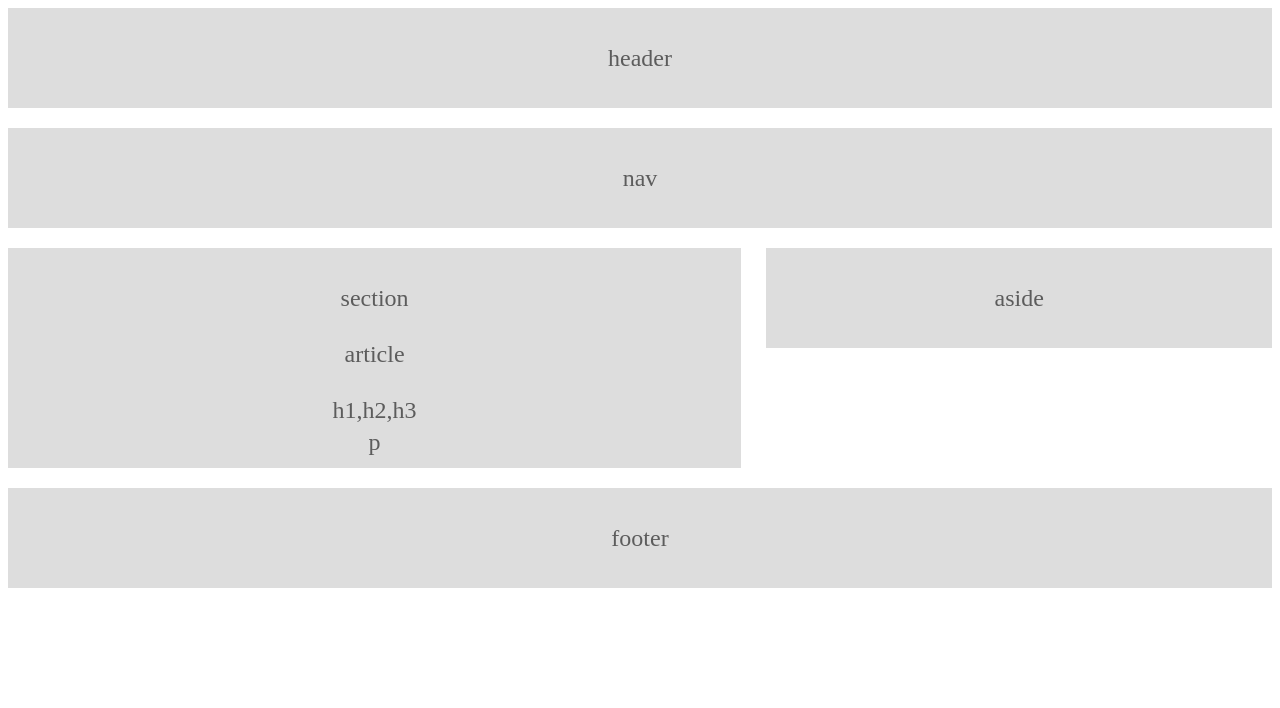
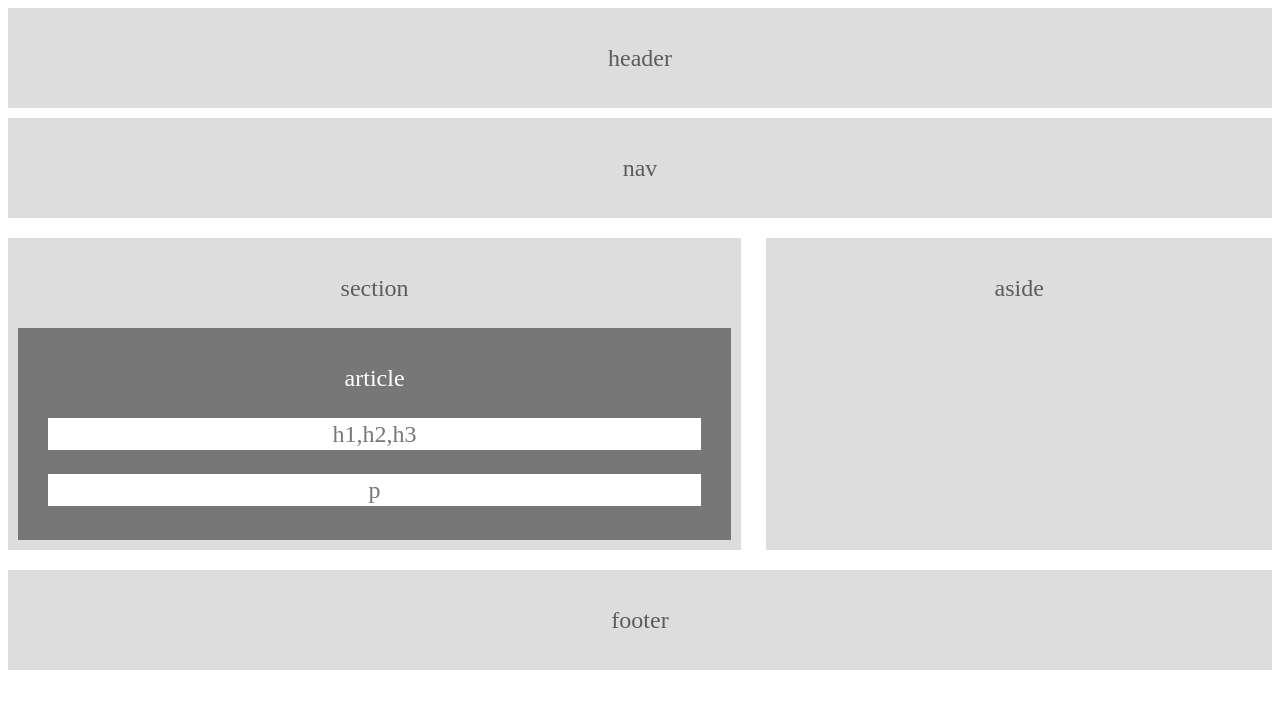
Before and after one commit to mriguez777/HW-Wireframe, a plain HTML site: page index.html in a window 1280 px wide. Drawn offline with Linux system fonts and the light colour scheme.

Commit message:
changed padding size for article section. added background color to headertags and ptags section. added height to the aside section to match the section section.

```diff
--- a/index.html
+++ b/index.html
@@ -19,11 +19,14 @@
 
   <section class="left">
     <p>section</p>
-    <div>
+    <div class="article">
       <p>article</p>
-        <row>h1,h2,h3</row>
-        <br/>
-        <row>p</row>
+      <div id="headertags">
+        <p>h1,h2,h3</p>
+      </div>
+      <div id="ptags">
+        <p>p</p>
+      </div>
     </div>
   </section>
 
--- a/style.css
+++ b/style.css
@@ -12,7 +12,7 @@
 
   header {
     padding: 10px;
-    margin-bottom: 20px;
+    margin-bottom: 10px;
     color: rgb(92, 92, 92);
     background: #ddd;
   }
@@ -37,4 +37,23 @@
   .right {
     float: right;
     width: 40%;
+    height: 312px;
   }
+
+  .article {
+    background-color: #777777;
+    padding: 10px 20px 10px 20px;
+    color: white;
+  }
+
+  #headertags {
+    background-color: white;
+    color: #777777;
+    margin: 10px;
+  }
+
+  #ptags {
+    background-color: white;
+    color: #777777;
+    margin: 10px;
+  }
```
